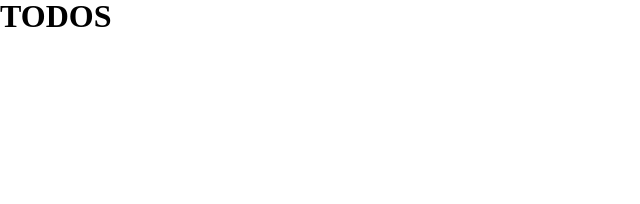
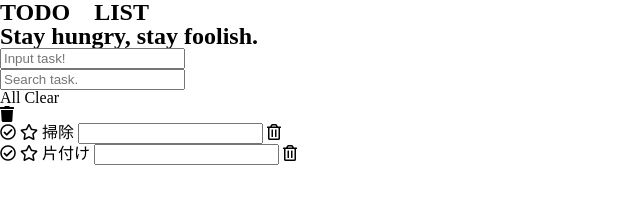
Before and after one commit to Kazunari-Ishikawa/ToDo-App-by-React-Redux, a website: page index.html in a window 1280 px wide. Shown: the whole page, without its empty margins (0-640 px from the left). Drawn offline with Linux system fonts and the light colour scheme.

Commit message:
HTML雛形実装

```diff
--- a/index.html
+++ b/index.html
@@ -1,18 +1,65 @@
 <!DOCTYPE html>
 <html lang="ja">
+
 <head>
   <meta charset="UTF-8">
+  <meta name="viewport" content="width=device-width, initial-scale=1.0">
   <title>TODO LIST</title>
+  <link href="https://use.fontawesome.com/releases/v5.6.1/css/all.css" rel="stylesheet">
   <link rel="stylesheet" href="dist/css/app.css">
-  <script src="https://use.fontawesome.com/e3ae05b8e6.js"></script>
 </head>
+
 <body>
+  <section id="l-main">
+    <!-- タイトル -->
+    <div class="c-title">
+      <h1 class="c-title__main">TODO　LIST</h1>
+      <h2 class="c-title__sub">Stay hungry, stay foolish.</h2>
+    </div>
 
-<div class="main">
-  <h1 class="mainTitle">TODOS</h1>
-  <div id="app"></div>
-</div>
+    <!-- メイン部 -->
+    <div id="app" class="l-app">
 
-<script src="dist/js/bundle.js"></script>
+      <!-- 入力エリア -->
+      <div class="c-input">
+        <input type="text" name="task" class="c-input__box" placeholder="Input task!">
+      </div>
+
+      <!-- 検索エリア -->
+      <div class="c-serach">
+        <input type="text" class="c-search__box" placeholder="Search task.">
+      </div>
+
+      <!-- ボタンエリア -->
+      <div class="c-btnArea">
+        <div class="c-btnArea__alltrash">
+          <p class="c-btnArea__text">All Clear</p>
+          <i class="fas fa-trash c-btnArea__btn u-icon u-icon--alltrash"></i>
+        </div>
+      </div>
+
+      <!-- タスクリスト -->
+      <div class="c-todoList">
+        <div class="c-todoList__item">
+          <i class="far fa-check-circle c-todoList__icon u-icon u-icon--check"></i>
+          <i class="far fa-star c-todoList__icon u-icon u-icon--star"></i>
+          <span class="c-todolList__text">掃除</span>
+          <input type="text" class="c-todoList__editForm">
+          <i class="far fa-trash-alt c-todoList__icon u-icon u-icon--trash"></i>
+        </div>
+        <div class="c-todoList__item">
+          <i class="far fa-check-circle c-todoList__icon u-icon u-icon--check"></i>
+          <i class="far fa-star c-todoList__icon u-icon u-icon--star"></i>
+          <span class="c-todolList__text">片付け</span>
+          <input type="text" class="c-todoList__editForm">
+          <i class="far fa-trash-alt c-todoList__icon u-icon u-icon--trash"></i>
+        </div>
+
+      </div>
+    </div>
+  </section>
+
+  <script src="dist/js/bundle.js"></script>
 </body>
+
 </html>
```
Also changed, not shown: dist/css/app.css.
